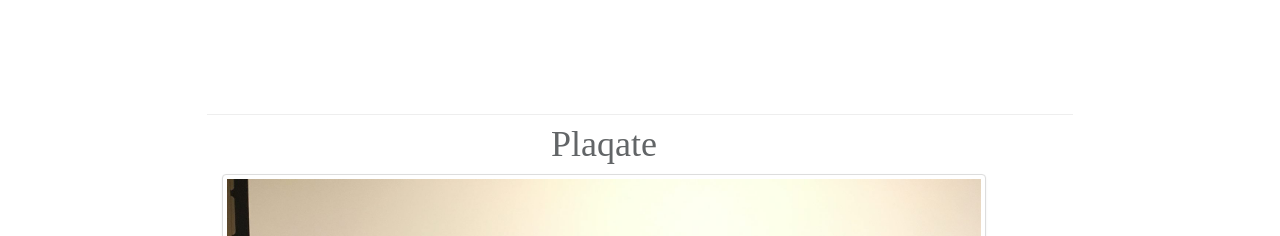
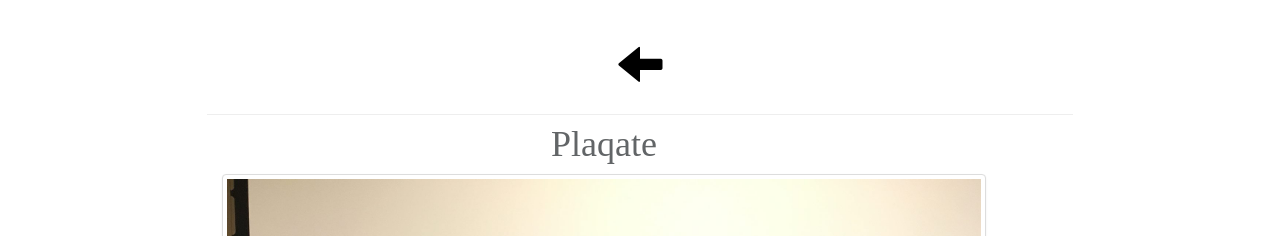
Before and after one commit to pfrank7/pfrank7.github.io, a Jekyll site: the page built from DesignTeam.html, in a window 1280 px wide. Shown: the top 236 px of the page. Built offline with Jekyll 4.4.1, drawn with Linux system fonts in a browser that asks for light colours; nearby versions of some CDN libraries.

Commit message:
Update DesignTeam.html

```diff
--- a/DesignTeam.html
+++ b/DesignTeam.html
@@ -77,7 +77,7 @@ title: Paige Frank
 	<div class = "container" id = "margin" style = "margin-top:0px; margin-bottom:0px;">
 		<div class = "page-header">
 			<figure class "col-sm-1">
-				<h2> <a href = "pfrank7.github.io"> <span class = "glyphicon glyphicon-arrow-left"> </span> </a> </h2>
+				<h2> <a style = "color:black" href = "pfrank7.github.io"> <span class = "glyphicon glyphicon-arrow-left"> </span> </a> </h2>
 			</figure>
 			<figure class = "col-sm-11">
 				<h1> Plaqate</h1>
```
